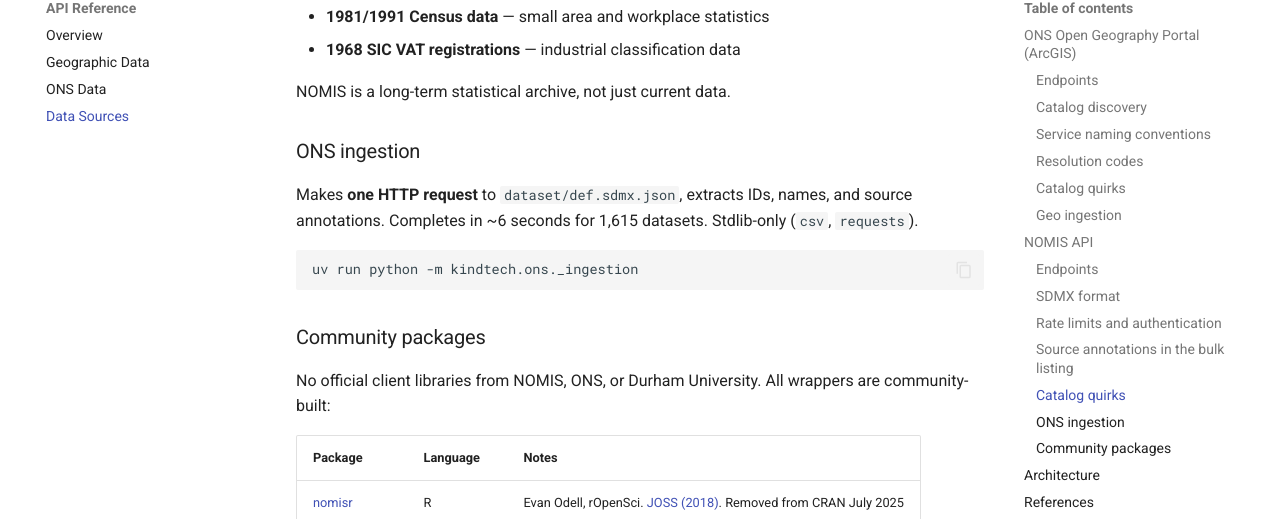
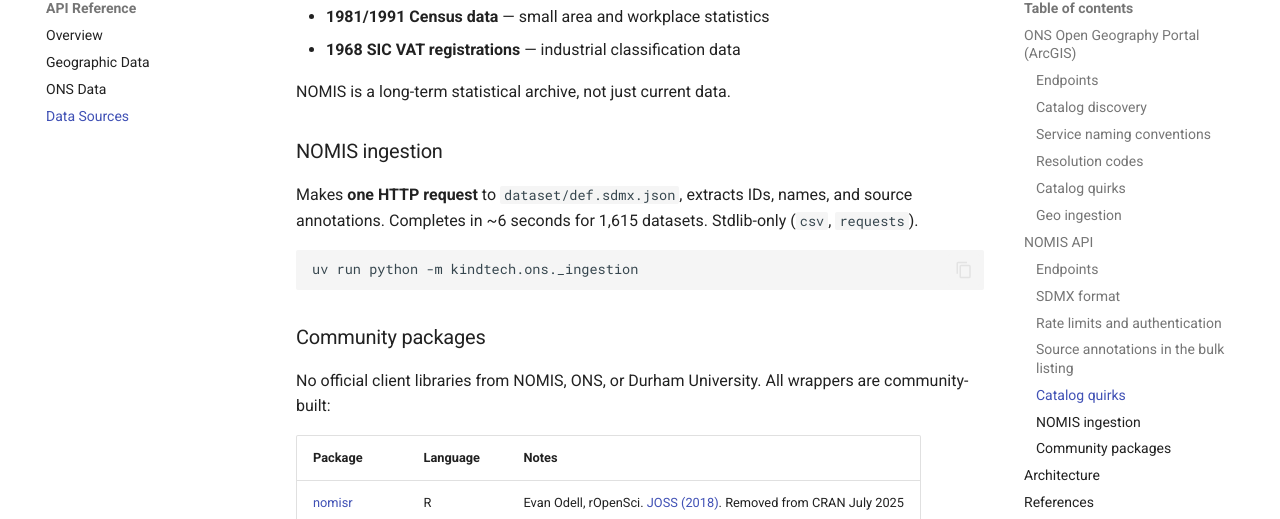
Before and after one commit to KindTechUK/kindtech, an MkDocs documentation site: the page built from docs/api/data-sources.md, in a window 1280 px wide and 900 px high, scrolled down 5339 px. Shown: the part 121-640 px from the top of the window. Built offline with MkDocs 1.6.1 and Material for MkDocs 9.7.7, drawn with Linux system fonts in a browser that asks for light colours; comment, search, counter and statistics services are not loaded.

Commit message:
Rename ONS ingestion heading to NOMIS ingestion

```diff
--- a/docs/api/data-sources.md
+++ b/docs/api/data-sources.md
@@ -227,7 +227,7 @@ bulk listing. The remaining 43 genuinely lack source information.
 
 NOMIS is a long-term statistical archive, not just current data.
 
-### ONS ingestion
+### NOMIS ingestion
 
 Makes **one HTTP request** to `dataset/def.sdmx.json`, extracts IDs, names,
 and source annotations. Completes in ~6 seconds for 1,615 datasets.
```
